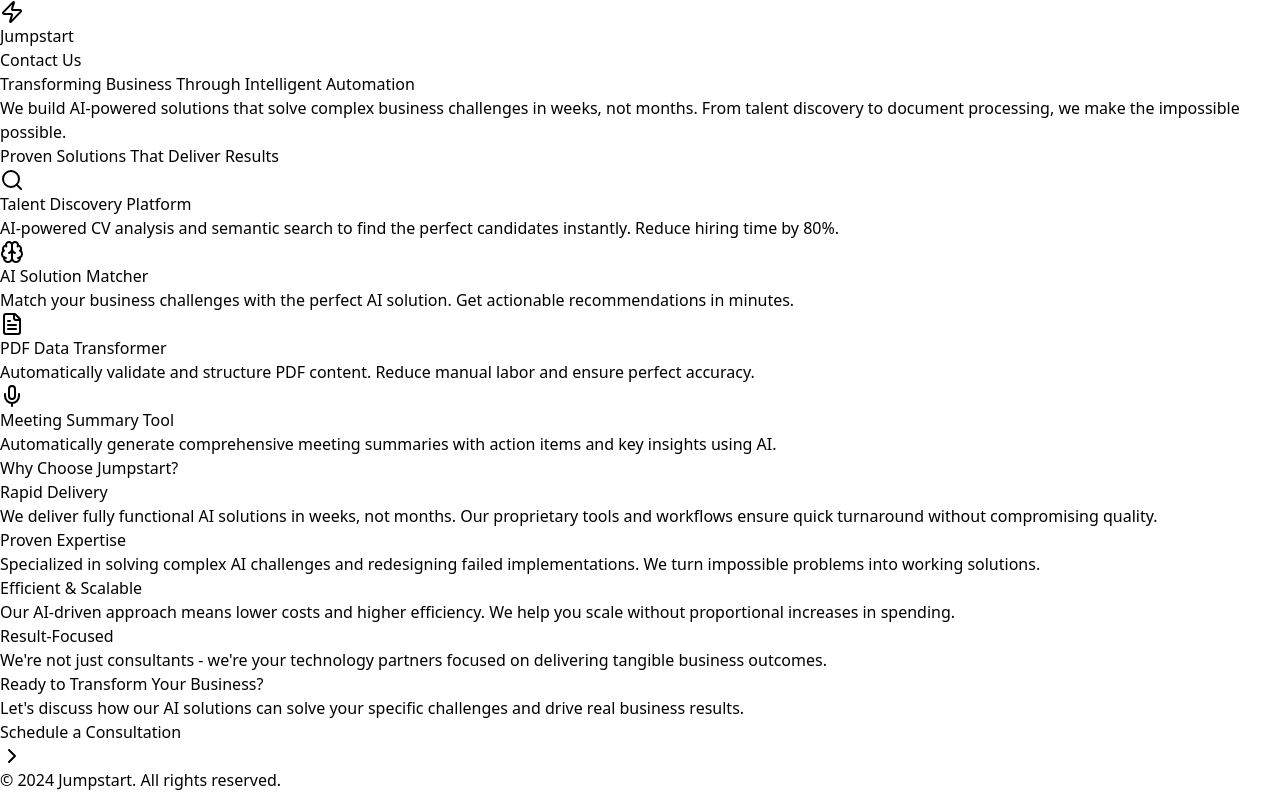
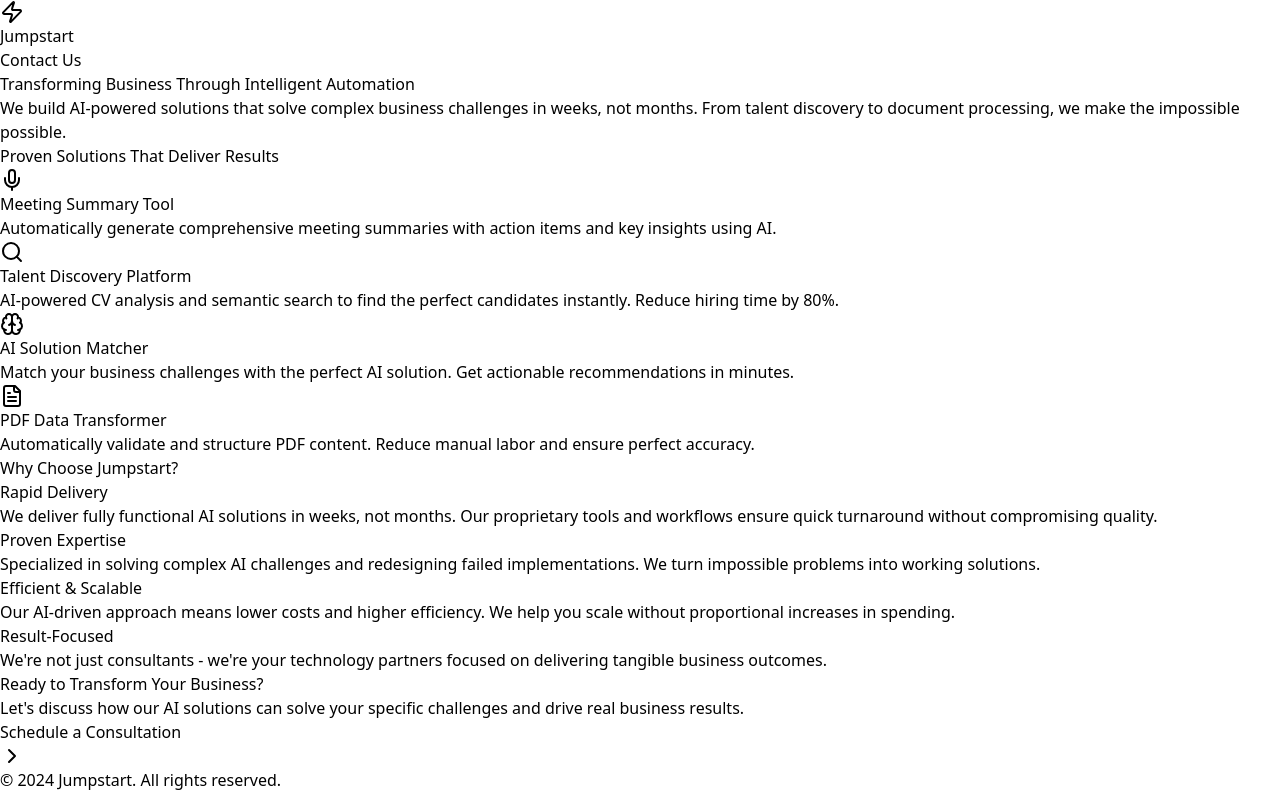
Before and after one commit to mas050/jumpstart-website, a Next.js app: page / in a window 1280 px wide. Built offline with nearby package versions, Linux system fonts and the light colour scheme.

Commit message:
Update solutions grid and fix layout

```diff
--- a/src/app/page.tsx
+++ b/src/app/page.tsx
@@ -48,6 +48,16 @@ export default function HomePage() {
             Proven Solutions That Deliver Results
           </h3>
 
+          <div className="bg-slate-700 p-6 rounded-lg">
+              <Mic className="w-12 h-12 text-blue-500 mb-4" />
+              <h4 className="text-xl font-bold text-white mb-3">
+                Meeting Summary Tool
+              </h4>
+              <p className="text-slate-300">
+                Automatically generate comprehensive meeting summaries with action items and key insights using AI.
+              </p>
+            </div>
+
           <div className="grid md:grid-cols-2 gap-8">
             <div className="bg-slate-700 p-6 rounded-lg">
               <Search className="w-12 h-12 text-blue-500 mb-4" />
@@ -76,16 +86,6 @@ export default function HomePage() {
               </h4>
               <p className="text-slate-300">
                 Automatically validate and structure PDF content. Reduce manual labor and ensure perfect accuracy.
-              </p>
-            </div>
-
-            <div className="bg-slate-700 p-6 rounded-lg">
-              <Mic className="w-12 h-12 text-blue-500 mb-4" />
-              <h4 className="text-xl font-bold text-white mb-3">
-                Meeting Summary Tool
-              </h4>
-              <p className="text-slate-300">
-                Automatically generate comprehensive meeting summaries with action items and key insights using AI.
               </p>
             </div>
           </div>
```
